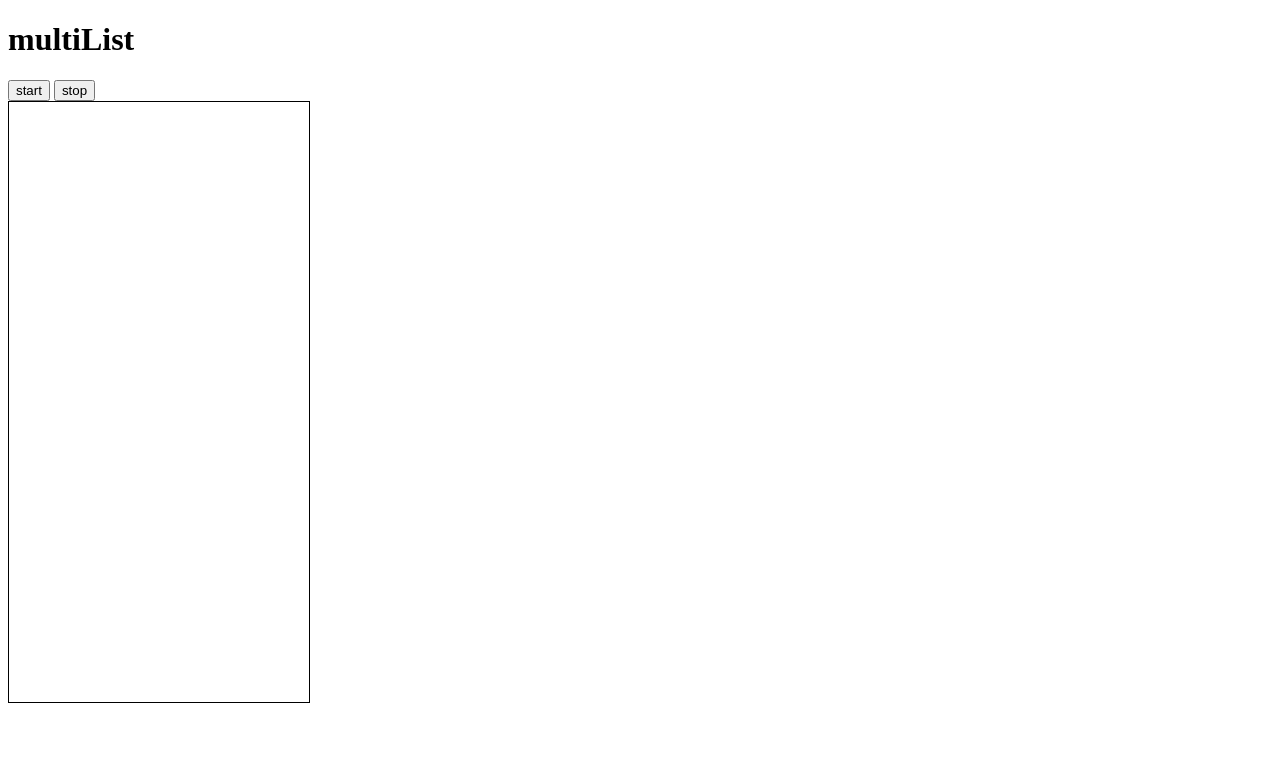
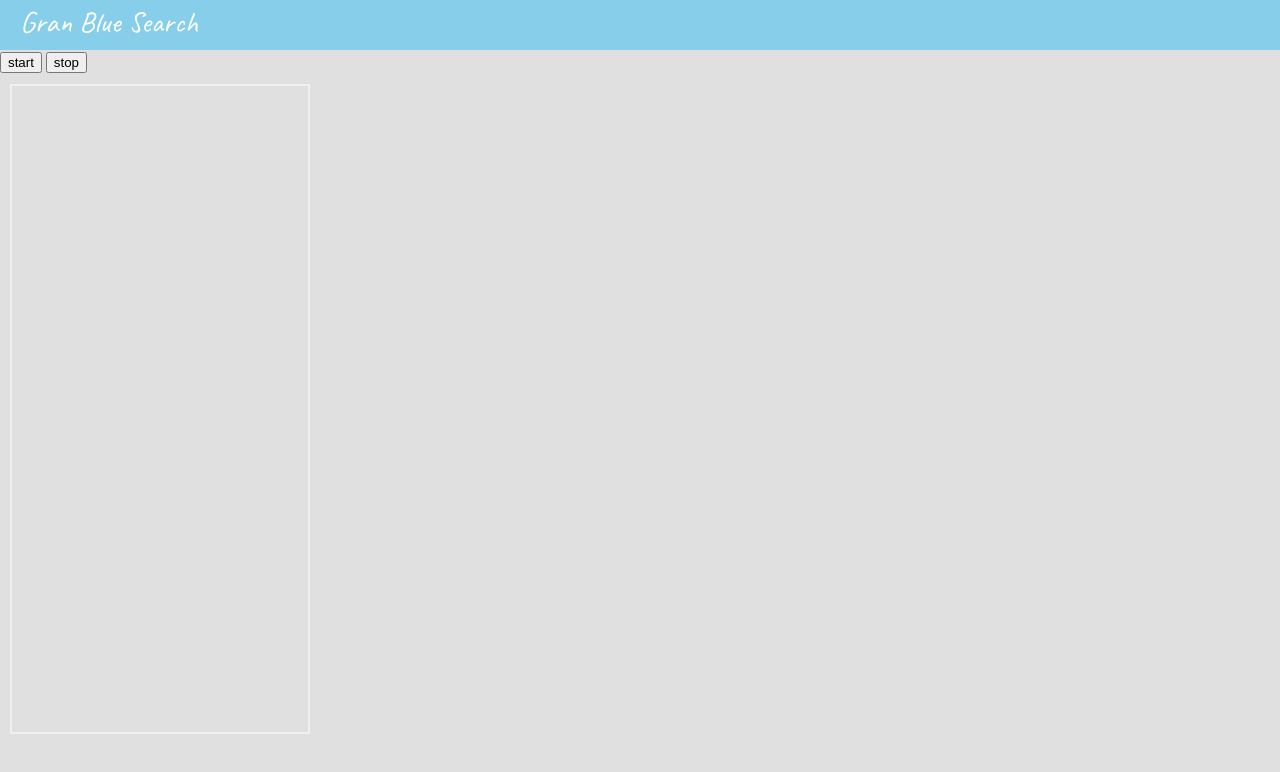
Before and after one commit to hiroya232/gbs-go, a website built with webpack: page src/html/multiList.html in a window 1280 px wide. Built offline with nearby package versions, Linux system fonts and the light colour scheme.

Commit message:
:sparkles:ざっくりスタイル調整

```diff
--- a/src/css/multiList.scss
+++ b/src/css/multiList.scss
@@ -1,14 +1,29 @@
+body {
+    background-color: rgb(224, 224, 224);
+    font-family: 'Caveat', cursive;
+}
+header {
+    background-color: #87ceeb;
+    height: 50px;
+    color: white;
+    font-size: 30px;
+    padding-left: 20px;
+}
+
 .multiList {
+    margin: 10px;
     width: 300px;
-    height: 600px;
-    border: 1px solid black;
+    height: 650px;
+    border: 2px solid rgb(240, 240, 240);
     overflow-y: scroll;
 }
 
 .multiBox {
+    color: white;
+    background-color: #87ceeb;
     padding: 5px;
     margin: 2px;
-    border: 1px solid black;
+    border: 1px solid white;
     position: relative;
     z-index: 0;
 }
--- a/src/html/multiList.html
+++ b/src/html/multiList.html
@@ -5,11 +5,16 @@
         <meta http-equiv="X-UA-Compatible" content="IE=edge" />
         <meta name="viewport" content="width=device-width, initial-scale=1.0" />
         <script src="/public/main.js"></script>
+        <link href="https://unpkg.com/sanitize.css" rel="stylesheet" />
         <link rel="stylesheet" href="/public/multiList.css" />
+        <link
+            href="https://fonts.googleapis.com/css?family=Caveat"
+            rel="stylesheet"
+        />
         <title>multiList</title>
     </head>
     <body>
-        <h1>multiList</h1>
+        <header>Gran Blue Search</header>
         <button type="button" data-trigger="startGetMultiListButton">
             start
         </button>
```
Also changed, not shown: public/multiList.css, 1 other file.
